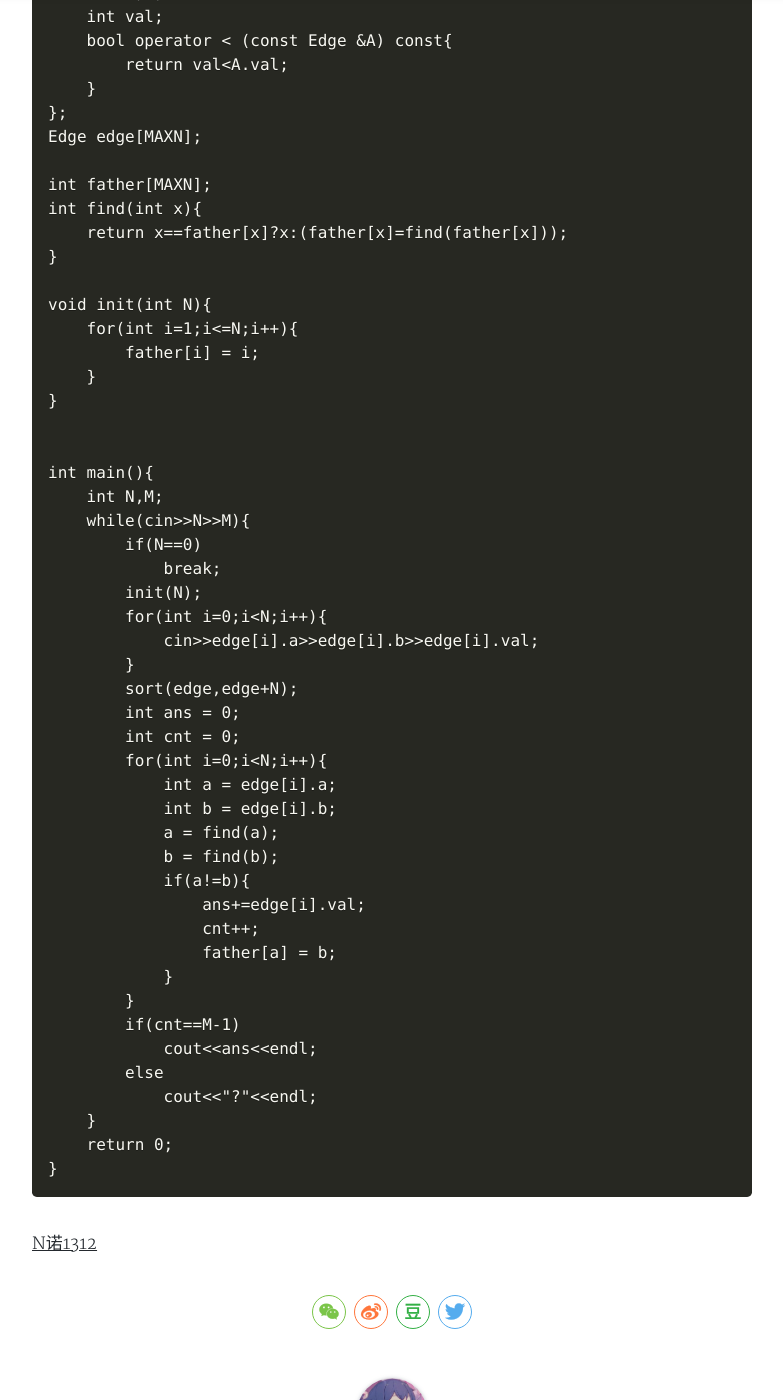
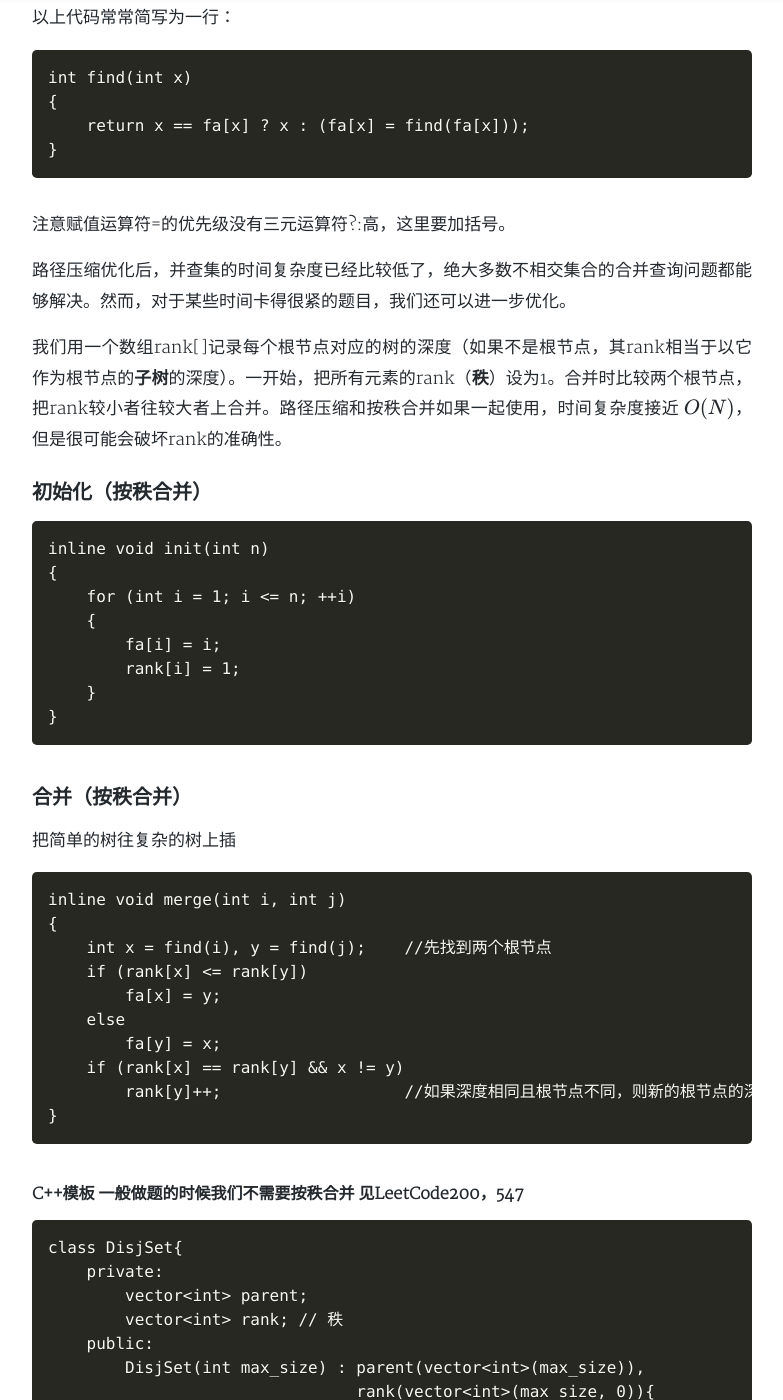
Before and after one commit to geekgitcode/geekgitcode.github.io, a Jekyll site: the page built from _posts/2021-08-30-union-find-minimum-spanning-tree.md, in a window 1280 px wide and 1400 px high, scrolled down 2272 px. Shown: the whole window, without its empty margins (248-1031 px from the left). Built offline with Jekyll 4.4.1, drawn with Linux system fonts in a browser that asks for light colours; nearby versions of some CDN libraries; formulas are drawn with MathJax 3; a style sheet for code colours, icons or effects is not loaded; some of the changed text lies outside the part shown.

Commit message:
Update 2021-08-30-union-find-minimum-spanning-tree.md

````diff
--- a/_posts/2021-08-30-union-find-minimum-spanning-tree.md
+++ b/_posts/2021-08-30-union-find-minimum-spanning-tree.md
@@ -9,11 +9,181 @@
 
 > Union Find and Minimum Spanning Tree
 
+#### 并查集
 
+并查集是一种优雅的数据结构，主要用于解决一些**元素分组**的问题。它管理一系列**不相交的集合**，并支持两种操作：
 
-一个有 n 个结点的[连通图](https://baike.baidu.com/item/连通图/6460995)的生成树是原图的极小连通子图，且包含原图中的所有 n 个结点，并且有保持图连通的最少的边。 最小生成树可以用[kruskal](https://baike.baidu.com/item/kruskal/10242089)（克鲁斯卡尔）算法或[prim](https://baike.baidu.com/item/prim/10242166)（普里姆）算法求出。
+- **合并**（Union）：把两个不相交的集合合并为一个集合。
+- **查询**（Find）：查询两个元素是否在同一个集合中。
 
-假设 WN=(V,{E}) 是一个含有 n 个顶点的连通网，则按照克鲁斯卡尔算法构造[最小生成树](https://baike.baidu.com/item/最小生成树)的过程为：先构造一个只含 n 个顶点，而边集为空的子图，若将该子图中各个顶点看成是各棵树上的根结点，则它是一个含有 n 棵树的一个森林。之后，从网的边集 E 中选取一条权值最小的边，若该条边的两个顶点分属不同的树，则将其加入子图，也就是说，将这两个顶点分别所在的两棵树合成一棵树；反之，若该条边的两个顶点已落在同一棵树上，则不可取，而应该取下一条权值最小的边再试之。依次类推，直至森林中只有一棵树，也即子图中含有 n-1条边为止。
+并查集的重要思想在于，**用集合中的一个元素代表集合**。
+
+要寻找集合的代表元素，只需要一层一层往上访问**父节点**（图中箭头所指的圆），直达树的**根节点**（图中橙色的圆）即可。根节点的父节点是它自己。我们可以直接把它画成一棵树：
+
+### 初始化
+
+```c
+int fa[MAXN];
+inline void init(int n)
+{
+    for (int i = 1; i <= n; ++i)
+        fa[i] = i;
+}
+```
+
+假如有编号为1, 2, 3, ..., n的n个元素，我们用一个数组fa[]来存储每个元素的父节点（因为每个元素有且只有一个父节点，所以这是可行的）。一开始，我们先将它们的父节点设为自己。
+
+### 查询
+
+```c
+int find(int x)
+{
+    if(fa[x] == x)
+        return x;
+    else
+        return find(fa[x]);
+}
+```
+
+我们用递归的写法实现对代表元素的查询：一层一层访问父节点，直至根节点（根节点的标志就是父节点是本身）。要判断两个元素是否属于同一个集合，只需要看它们的根节点是否相同即可。
+
+### 合并
+
+```c
+inline void merge(int i, int j)
+{
+    fa[find(i)] = find(j);
+}
+```
+
+合并操作也是很简单的，先找到两个集合的代表元素，然后将前者的父节点设为后者即可。当然也可以将后者的父节点设为前者，这里暂时不重要。本文末尾会给出一个更合理的比较方法。
+
+只要我们在查询的过程中，**把沿途的每个节点的父节点都设为根节点**即可。下一次再查询时，我们就可以省很多事。这用递归的写法很容易实现：
+
+### 合并（路径压缩）
+
+```c
+int find(int x)
+{
+    if(x == fa[x])
+        return x;
+    else{
+        fa[x] = find(fa[x]);  //父节点设为根节点
+        return fa[x];         //返回父节点
+    }
+}
+```
+
+以上代码常常简写为一行：
+
+```c
+int find(int x)
+{
+    return x == fa[x] ? x : (fa[x] = find(fa[x]));
+}
+```
+
+注意赋值运算符=的优先级没有三元运算符?:高，这里要加括号。
+
+路径压缩优化后，并查集的时间复杂度已经比较低了，绝大多数不相交集合的合并查询问题都能够解决。然而，对于某些时间卡得很紧的题目，我们还可以进一步优化。
+
+我们用一个数组rank[]记录每个根节点对应的树的深度（如果不是根节点，其rank相当于以它作为根节点的**子树**的深度）。一开始，把所有元素的rank（**秩**）设为1。合并时比较两个根节点，把rank较小者往较大者上合并。路径压缩和按秩合并如果一起使用，时间复杂度接近 $O(N)$，但是很可能会破坏rank的准确性。
+
+### 初始化（按秩合并）
+
+```c
+inline void init(int n)
+{
+    for (int i = 1; i <= n; ++i)
+    {
+        fa[i] = i;
+        rank[i] = 1;
+    }
+}
+```
+
+### 合并（按秩合并）
+
+把简单的树往复杂的树上插
+
+```c++
+inline void merge(int i, int j)
+{
+    int x = find(i), y = find(j);    //先找到两个根节点
+    if (rank[x] <= rank[y])
+        fa[x] = y;
+    else
+        fa[y] = x;
+    if (rank[x] == rank[y] && x != y)
+        rank[y]++;                   //如果深度相同且根节点不同，则新的根节点的深度+1
+}
+```
+
+#### C++模板 一般做题的时候我们不需要按秩合并 见LeetCode200，547
+
+```
+class DisjSet{
+    private:
+        vector<int> parent;
+        vector<int> rank; // 秩
+    public:
+        DisjSet(int max_size) : parent(vector<int>(max_size)),
+                                rank(vector<int>(max_size, 0)){
+            for (int i = 0; i < max_size; i++){
+                parent[i] = i;
+            }
+        }
+        int find(int x){
+            return x == parent[x] ? x : (parent[x] = find(parent[x]));
+        }
+        void to_union(int x1, int x2){
+            int f1 = find(x1);
+            int f2 = find(x2);
+            if (rank[f1] > rank[f2])
+                parent[f2] = f1;
+            else{
+                parent[f1] = f2;
+                if (rank[f1] == rank[f2])
+                    rank[f2]++;
+                }
+        }
+};
+
+//无秩版本
+class DisjSet{
+    private:
+        vector<int> parent;
+    public:
+        DisjSet(int max_size) : parent(vector<int>(max_size)){
+            for (int i = 0; i < max_size; i++){
+                parent[i] = i;
+            }
+        }
+        int find(int x){
+            return x == parent[x] ? x : (parent[x] = find(parent[x]));
+        }
+        //只需要合并和查询即可
+        void to_union(int x1, int x2){
+            int f1 = find(x1);
+            int f2 = find(x2);
+            if(f1==f2)
+                return;
+            parent[f2]=f1;
+        }
+};
+```
+
+#### 最小生成树
+
+Kruskal 算法是一种常见并且好写的最小生成树算法，由 Kruskal 发明。该算法的基本思想是从小到大加入边，是一个贪心算法。
+
+其算法流程为：
+
+1. 将图 $G=\{V,E\}$ 中的所有边按照长度由小到大进行排序，等长的边可以按任意顺序。
+2. 初始化图 $G'$ 为 $\{V,\varnothing\}$，从前向后扫描排序后的边，如果扫描到的边 $e$ 在 $G'$ 中连接了两个相异的连通块,则将它插入 $G'$ 中。
+3. 最后得到的图 $G'$ 就是图 $G$ 的最小生成树。
+
+在实际代码中，我们首先将这张完全图中的边全部提取到边集数组中，然后对所有边进行排序，从小到大进行枚举，每次贪心选边加入答案。使用并查集维护连通性，若当前边两端不连通即可选择这条边。
 
 （模板使用kruskal+并查集）
 
````
Also changed, not shown: other parts of _posts/2021-08-30-union-find-minimum-spanning-tree.md (+2 -0 lines).
